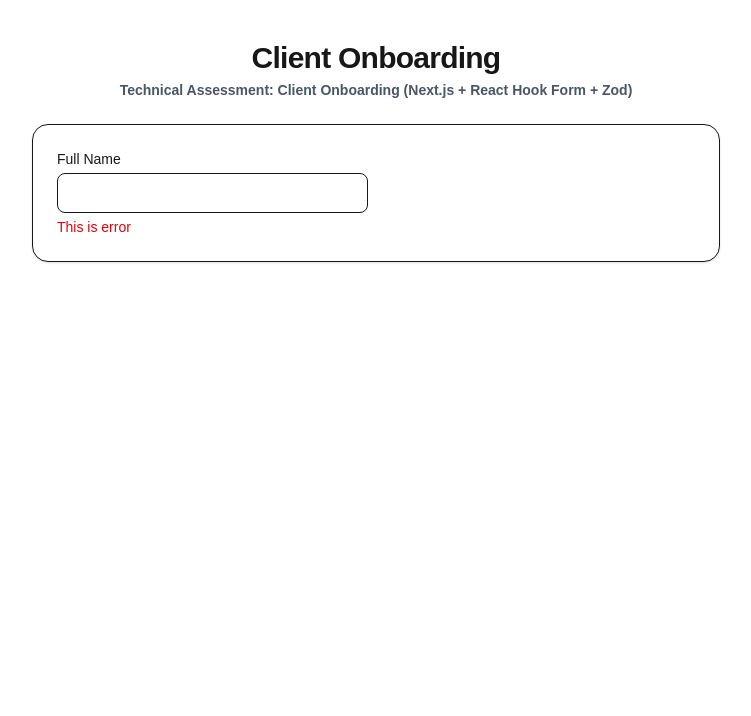
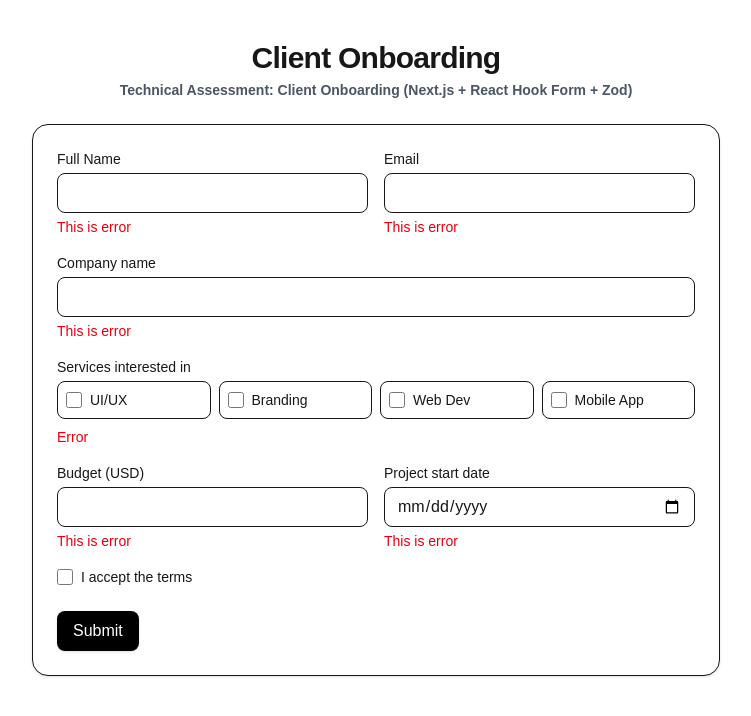
Before and after one commit to akila199910/client-onboarding-form-simple, a Next.js app: page / in a window 1280 px wide. Shown: the top 716 px of the page, without its empty margins (264-1015 px from the left). Built offline with nearby package versions, Linux system fonts and the light colour scheme.

Commit message:
create other input

```diff
--- a/src/app/page.tsx
+++ b/src/app/page.tsx
@@ -21,17 +21,104 @@ export default function Page() {
       {/* form div */}
 
       <form  className="grid gap-4 rounded-2xl border bg-white p-4 shadow-sm sm:p-6">
-        <div className="grid grid-cols-1 gap-4 sm:grid-cols-2">
+
+            <div className="grid grid-cols-1 gap-4 sm:grid-cols-2">
+                <div className="space-y-1">
+                  <label htmlFor="fullName" className="block text-sm font-medium"> Full Name</label>
+                    <input
+                      id="fullName"
+                      type="text"
+                      autoComplete="name"
+                      className="h-10 w-full rounded-lg border px-3 outline-none focus:ring-2"
+                    />
+                  <p role="alert" className="text-sm text-red-600">This is error</p>
+                </div>
+
+                <div className="space-y-1">
+                  <label htmlFor="email" className="block text-sm font-medium"> Email</label>
+                    <input
+                      id="email"
+                      type="email"
+                      autoComplete="email"
+                      className="h-10 w-full rounded-lg border px-3 outline-none focus:ring-2"
+                    />
+                  <p role="alert" className="text-sm text-red-600">This is error</p>
+                </div>
+            </div>
+
             <div className="space-y-1">
-              <label htmlFor="fullName" className="block text-sm font-medium"> Full Name</label>
+              <label htmlFor="email" className="block text-sm font-medium"> Company name</label>
                 <input
-                  id="fullName"
+                  id="companyName"
                   type="text"
-                  autoComplete="name"
+                  autoComplete="email"
                   className="h-10 w-full rounded-lg border px-3 outline-none focus:ring-2"
                 />
               <p role="alert" className="text-sm text-red-600">This is error</p>
             </div>
+
+            <div>
+              <label className="mb-1 block text-sm font-medium">Services interested in</label>
+              <div className="grid grid-cols-2 gap-2 sm:grid-cols-4">
+                <label  className="flex items-center gap-2 rounded-lg border p-2 hover:bg-gray-50">
+                  <input type="checkbox"  className="h-4 w-4" />
+                  <span className="text-sm">UI/UX</span>
+                </label>
+
+                <label  className="flex items-center gap-2 rounded-lg border p-2 hover:bg-gray-50">
+                  <input type="checkbox"  className="h-4 w-4" />
+                  <span className="text-sm">Branding</span>
+                </label>
+                <label  className="flex items-center gap-2 rounded-lg border p-2 hover:bg-gray-50">
+                  <input type="checkbox"  className="h-4 w-4" />
+                  <span className="text-sm">Web Dev</span>
+                </label>
+                <label  className="flex items-center gap-2 rounded-lg border p-2 hover:bg-gray-50">
+                  <input type="checkbox"  className="h-4 w-4" />
+                  <span className="text-sm">Mobile App</span>
+                </label>
+                <p role="alert" className="col-span-full text-sm text-red-600">Error</p>
+              </div>
+            </div>
+
+            <div className="grid grid-cols-1 gap-4 sm:grid-cols-2">
+              <div className="space-y-1">
+                <label htmlFor="budgetUsd"  className="block text-sm font-medium"> Budget (USD)</label>
+                  <input
+                    id="budgetUsd"
+                    type="number"
+                    inputMode="numeric"
+                    min={100}
+                    max={1000000}
+                    className="h-10 w-full rounded-lg border px-3 outline-none focus:ring-2"
+                  />
+                <p role="alert" className="text-sm text-red-600">This is error</p>
+              </div>
+
+              <div className="space-y-1">
+                <label htmlFor="budgetUsd"  className="block text-sm font-medium">Project start date</label>
+                  <input
+                    id="projectStartDate"
+                    type="date"
+                    className="h-10 w-full rounded-lg border px-3 outline-none focus:ring-2"
+                  />
+                <p role="alert" className="text-sm text-red-600">This is error</p>
+              </div>
+          </div>
+
+          <label className="flex items-center gap-2">
+            <input type="checkbox" className="h-4 w-4"  />
+            <span className="text-sm">I accept the terms</span>
+          </label>
+
+
+          <div className="pt-2">
+          <button
+            type="submit"
+            className="inline-flex h-10 items-center justify-center rounded-lg bg-black px-4 text-white shadow-sm transition-opacity disabled:opacity-50"
+          >
+            Submit
+          </button>
         </div>
       </form>
     </main>
```
